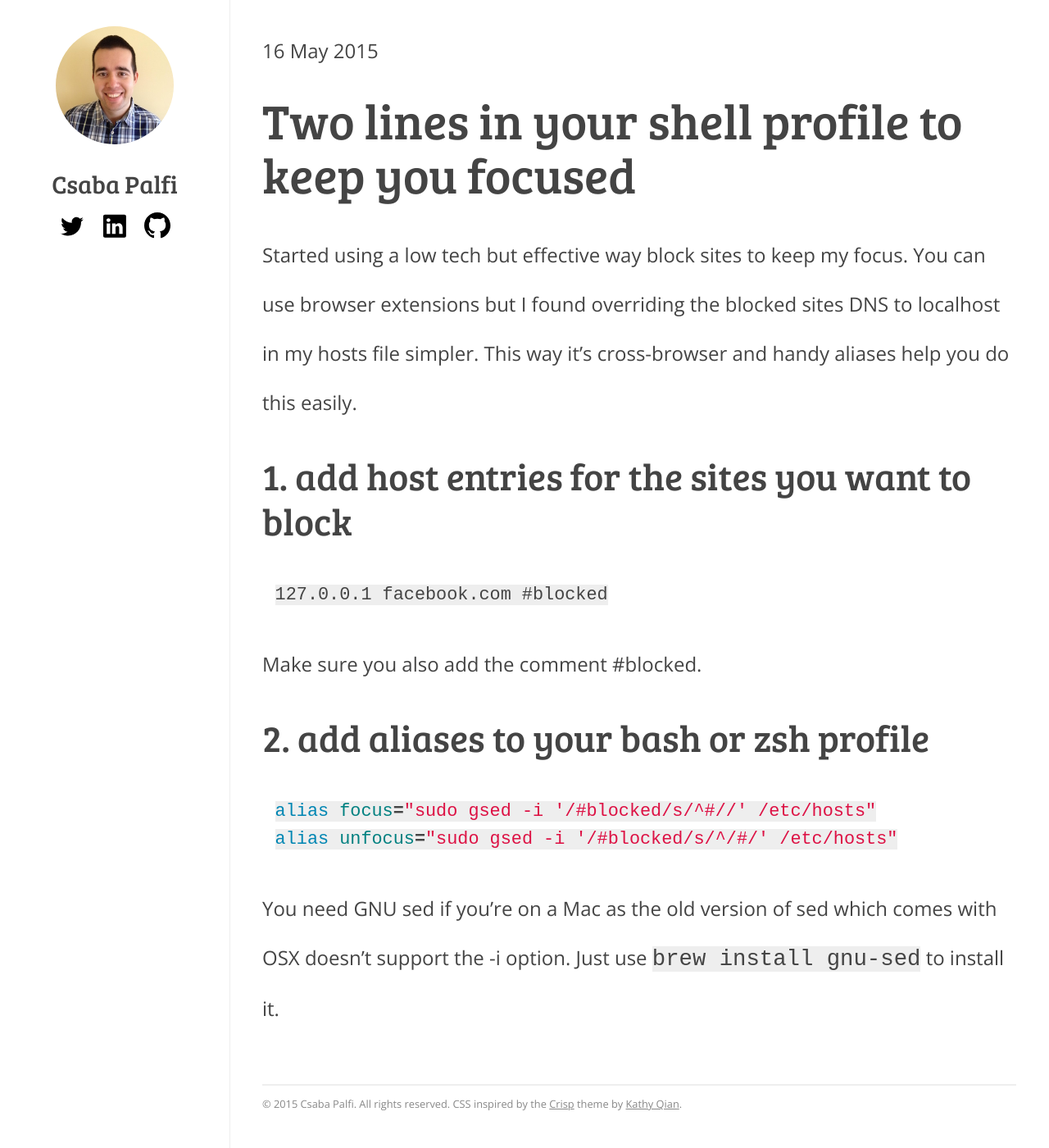
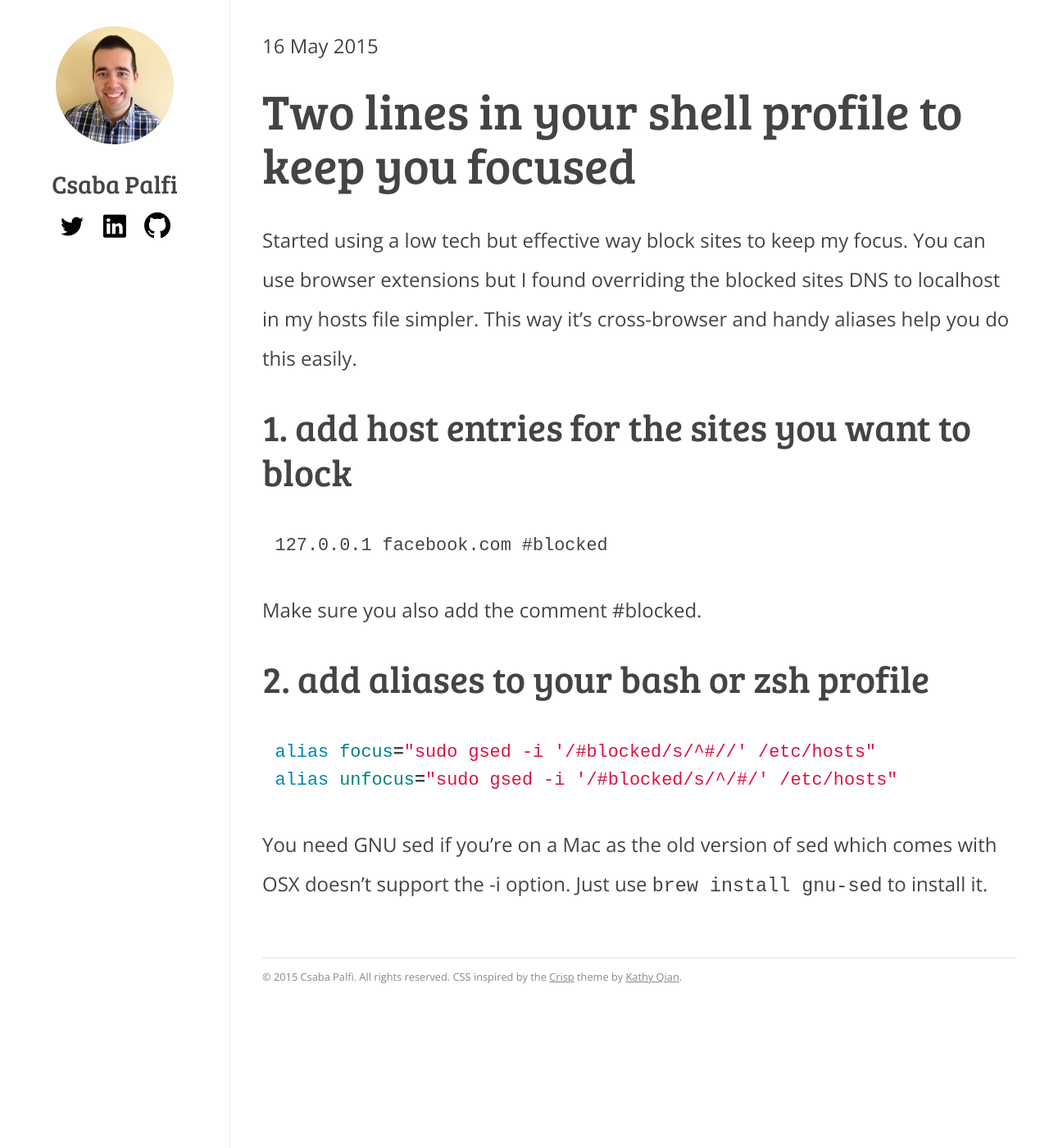
Before and after one commit to dublado/csabapalfi.github.io, a Jekyll site: the page built from _posts/2015-05-16-focus.md, in a window 1280 px wide and 1400 px high. Shown: the whole window at 82% size. Built offline with Jekyll 4.4.1, drawn with Linux system fonts in a browser that asks for light colours; Markdown is read by kramdown in place of the engine named in the settings.

Commit message:
adjusting font sizes
Signed-off-by: Csaba Palfi <csaba@palfi.me>

```diff
--- a/assets/styles/crisp.scss
+++ b/assets/styles/crisp.scss
@@ -31,7 +31,7 @@ header {
 }
 #content {
 	font-size: 1.5em;
-	line-height: 2.5em;
+	line-height: 2em;
 	display: block;
 	width: 100%;
 }
@@ -113,9 +113,13 @@ ul, ol {
 	margin-left: 3em;
 }
 code {
+	font-size:1.2em;
+}
+
+pre code {
 	font-size:1.4em;
-	background: #eee;
 }
+
 pre {
 	font-size: 0.8em;
 	line-height: 2em;
```
